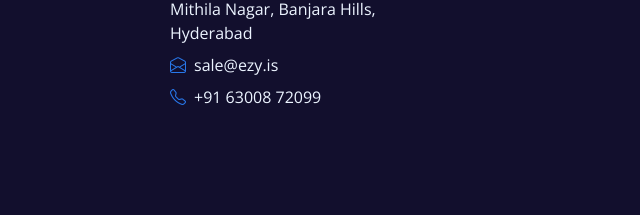
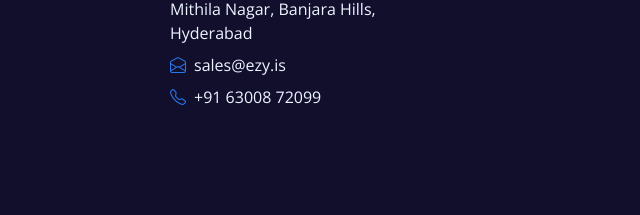
Before and after one commit to ezyis/ezy.is, a plain HTML site: page index.html in a window 1280 px wide. Shown: the part 4175-4390 px from the top of the page, 203-843 px from the left. Drawn offline with nearby package versions, Linux system fonts and the light colour scheme; files that its build step writes are made by us from their sources.

Commit message:
Update index.html

```diff
--- a/index.html
+++ b/index.html
@@ -687,7 +687,7 @@
                     <h3 class="text-white mb-4">Get In Touch</h3>
                     <p class="mb-2"><i class="bi bi-geo-alt text-primary me-2"></i>: GS Plaza, Inner Ring Rd, Mithila
                         Nagar, Banjara Hills, Hyderabad</p>
-                    <p class="mb-2"><i class="bi bi-envelope-open text-primary me-2"></i>sale@ezy.is</p>
+                    <p class="mb-2"><i class="bi bi-envelope-open text-primary me-2"></i>sales@ezy.is</p>
                     <p class="mb-0"><i class="bi bi-telephone text-primary me-2"></i>+91 63008 72099</p>
                 </div>
                 <!-- <div class="col-lg-3 col-md-6">
```
